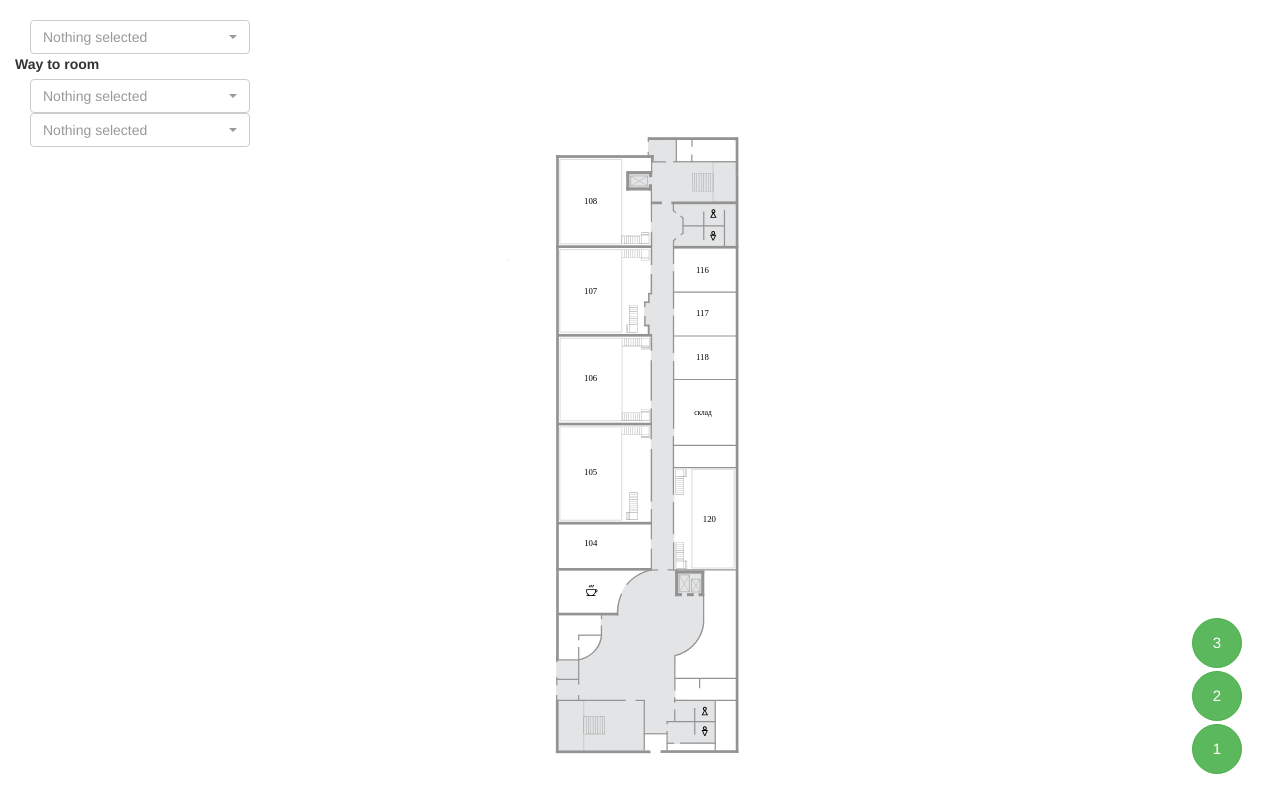
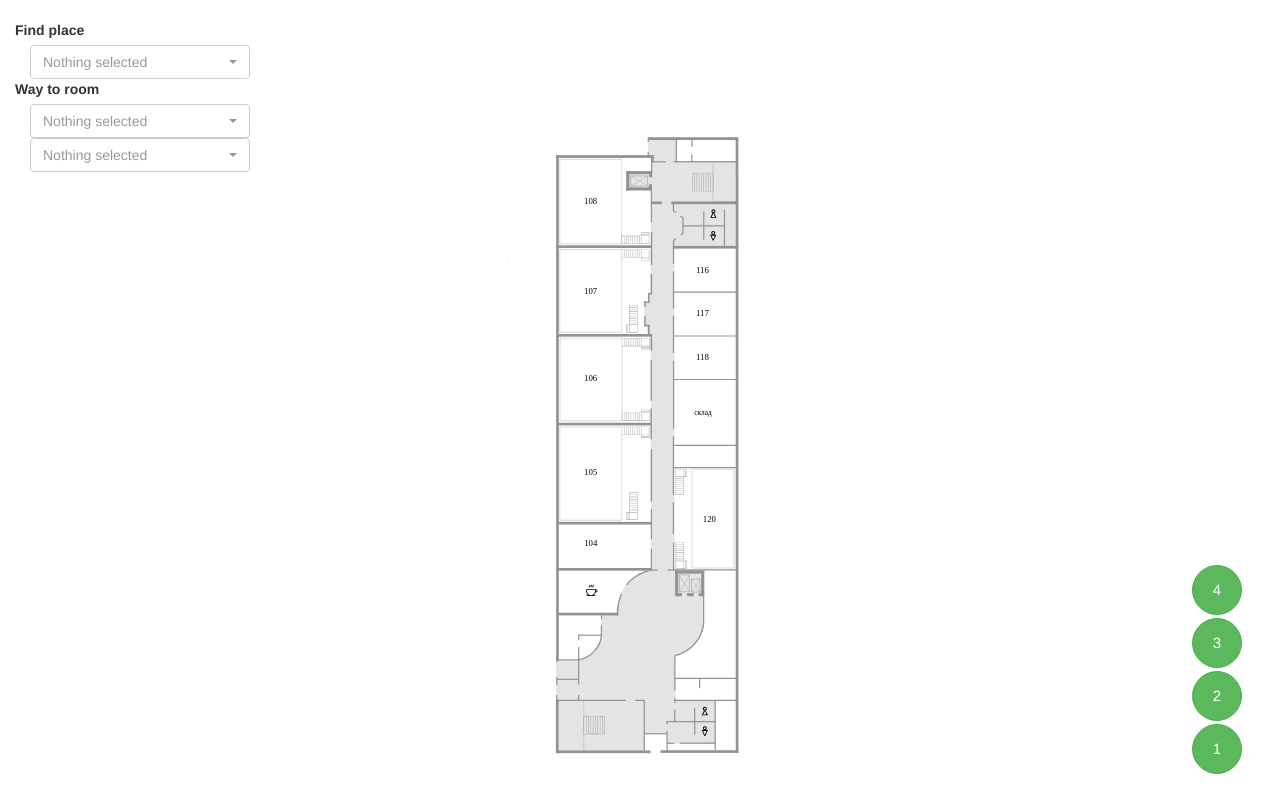
Before and after one commit to flydzen/Wartsila_Hackaton, a PHP site: page / in a window 1280 px wide. Run offline with PHP 8.4, Linux system fonts and the light colour scheme; data that the repository does not hold is empty; some libraries are stand-ins or nearby versions.

Commit message:
strange commit

```diff
--- a/a.ru/www/css/style.css
+++ b/a.ru/www/css/style.css
@@ -1,4 +1,4 @@
-#drawing {
+.drawing {
     position: absolute;
 }
 .caret {
--- a/a.ru/www/index.php
+++ b/a.ru/www/index.php
@@ -21,35 +21,35 @@
     <title>Oblepiha</title>
   </head>
   <body>
-    <svg id='drawing'></svg>
-
+    <svg id='drawing0' class="drawing"></svg>
+    <svg id='drawing1' class="drawing"></svg>
+    <svg id='drawing2' class="drawing"></svg>
+    <svg id='drawing3' class="drawing"></svg>
     <script type="text/javascript">
-    var svg;
-    var marker;
-    var draw;
-    var path;
-    var pt;
-    var drawing;
+    var svg = [];
+    var marker = [];
+    var draw = [];
+    var path = [];
+    var pt = [];
+    var drawing = [];
+    var floor = 0;
+    var floors = [];
+    var width = window.innerWidth;
+    var height = window.innerHeight;
     $.ajax({
         url: 'img/floor1.svg',
         success: function(data) {
-            var width = window.innerWidth;
-            var height = window.innerHeight;
-            var img = SVG('#drawing').size(width, height);
+            var img = SVG('#drawing'+floor).size(width, height);
             img.svg(new XMLSerializer().serializeToString(data.documentElement));
-            draw = SVG("#floor1");
-            marker = draw.image('img/marker.svg').size(25,25).move(-10000, -10000);
-            svg = document.getElementById('floor1');
-            drawing = document.getElementById('drawing');
-            pt = svg.createSVGPoint();
-            document.getElementById('drawing').addEventListener('click', event => {
+            draw[floor] = SVG("#floor1");
+            marker = draw[floor].image('img/marker.svg').size(25,25).move(-10000, -10000);
+            svg[floor] = document.getElementById('floor' + (floor + 1));
+            drawing[floor] = document.getElementById('drawing' + floor);
+            pt[floor] = svg[floor].createSVGPoint();
+            document.getElementById('drawing' + floor).addEventListener('click', event => {
                 var loc = cursorPoint(event);
                 getNearRoom(Math.round(loc.x), Math.round(loc.y), 0);
             },false);
-            var size = [document.documentElement.clientWidth,document.documentElement.clientHeight];
-            window.onresize = function(){
-                document.body.style.zoom = document.documentElement.clientWidth / size[0];
-            }
             function addOnWheel(elem, handler) {
               if (elem.addEventListener) {
                 if ('onwheel' in document) {
@@ -61,21 +61,13 @@
                 }
               }
             }
-
-            var scale = 1;
-            addOnWheel(drawing, function(e) {
-              var delta = e.deltaY || e.detail || e.wheelDelta;
-              if (delta < 0) scale += 0.05;
-              else scale -= 0.05;
-              drawing.style.transform = drawing.style.WebkitTransform = drawing.style.MsTransform = 'scale(' + scale + ')';
-              e.preventDefault();
-            });
         }
     });
     </script>
     <div class="main">
         <div class="search">
             <form class="form">
+            <label for="wayToRoom">Find place</label>
               <div class="container">
                 <div class="row-fluid">
                   <select class="selectpicker" data-show-subtext="true" data-live-search="true" onchange="search()" id="roomNum">
@@ -108,13 +100,21 @@
         </div>
 
         <div class="floatingButtons">
-            <div><button type="button" class="btn btn-success btn-circle btn-md floorbtn">3</button> </div>
-            <div><button type="button" class="btn btn-success btn-circle btn-md floorbtn">2</button> </div>
-            <div><button type="button" class="btn btn-success btn-circle btn-md floorbtn">1</button> </div>
+            <div><button type="button" class="btn btn-success btn-circle btn-md floorbtn" onClick="setFloor(3)">4</button> </div>
+            <div><button type="button" class="btn btn-success btn-circle btn-md floorbtn" onClick="setFloor(2)">3</button> </div>
+            <div><button type="button" class="btn btn-success btn-circle btn-md floorbtn" onClick="setFloor(1)">2</button> </div>
+            <div><button type="button" class="btn btn-success btn-circle btn-md floorbtn" onClick="setFloor(0)">1</button> </div>
         </div>
     </div>
     </body>
 </html>
+<script>
+  var size = [document.documentElement.clientWidth,document.documentElement.clientHeight];
+  window.onresize = function(){
+      document.body.style.zoom = document.documentElement.clientWidth / size[0];
+  }
+
+</script>
 <script src="https://ajax.googleapis.com/ajax/libs/jquery/1.11.2/jquery.min.js"></script>
 <script src="https://maxcdn.bootstrapcdn.com/bootstrap/3.3.2/js/bootstrap.min.js"></script>
 <script src="//cdnjs.cloudflare.com/ajax/libs/bootstrap-select/1.6.3/js/bootstrap-select.min.js"></script>
```
Also changed, not shown: a.ru/www/img/floor2.svg.
